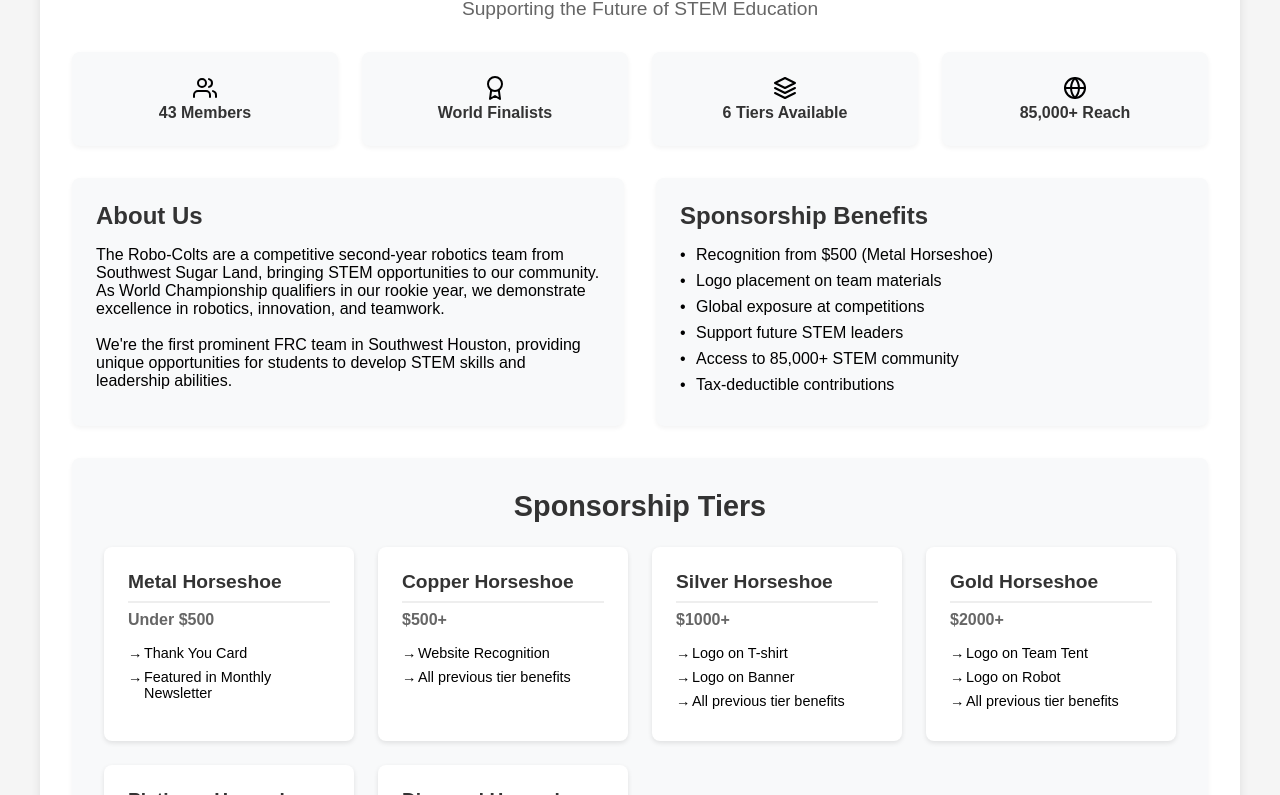
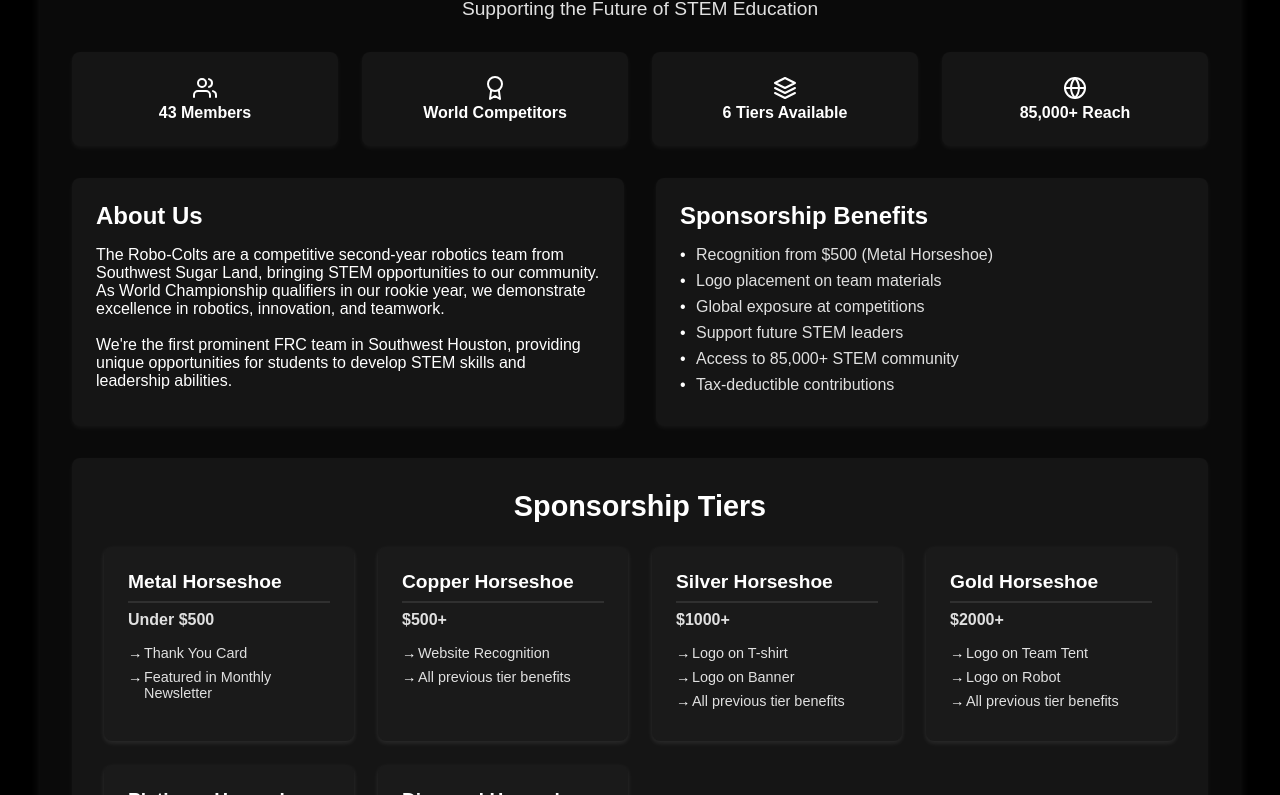
Before and after one commit to MuhammadAhsanS/ROBO-COLTS-TEAM-9478, a plain HTML site: page index.html in a window 1280 px wide. Shown: the part 119-914 px from the top of the page. Drawn offline with nearby package versions, Linux system fonts and the light colour scheme.

Commit message:
Update index.html

```diff
--- a/index.html
+++ b/index.html
@@ -15,17 +15,18 @@
         }
 
         body {
-            background-color: #f5f5f5;
+            background-color: #000000;
             padding: 2rem;
+            color: #ffffff;
         }
 
         .container {
             max-width: 1200px;
             margin: 0 auto;
-            background-color: white;
+            background-color: #0a0a0a;
             padding: 2rem;
             border-radius: 10px;
-            box-shadow: 0 2px 10px rgba(0, 0, 0, 0.1);
+            box-shadow: 0 2px 10px rgba(255, 255, 255, 0.1);
         }
 
         .header {
@@ -35,13 +36,13 @@
 
         .header h1 {
             font-size: 2.5rem;
-            color: #333;
+            color: #ffffff;
             margin-bottom: 0.5rem;
         }
 
         .header p {
             font-size: 1.2rem;
-            color: #666;
+            color: #e0e0e0;
         }
 
         .stats-grid {
@@ -52,22 +53,22 @@
         }
 
         .stat-card {
-            background-color: #f8f9fa;
+            background-color: #151515;
             padding: 1.5rem;
             border-radius: 8px;
             text-align: center;
-            box-shadow: 0 2px 5px rgba(0, 0, 0, 0.05);
+            box-shadow: 0 2px 5px rgba(255, 255, 255, 0.05);
         }
 
         .stat-card i {
             font-size: 1.5rem;
-            color: #555;
+            color: #ffffff;
             margin-bottom: 0.5rem;
         }
 
         .stat-card p {
             font-weight: bold;
-            color: #333;
+            color: #ffffff;
         }
 
         .main-content {
@@ -78,15 +79,15 @@
         }
 
         .content-section {
-            background-color: #f8f9fa;
+            background-color: #151515;
             padding: 1.5rem;
             border-radius: 8px;
-            box-shadow: 0 2px 5px rgba(0, 0, 0, 0.05);
+            box-shadow: 0 2px 5px rgba(255, 255, 255, 0.05);
         }
 
         .content-section h2 {
             font-size: 1.5rem;
-            color: #333;
+            color: #ffffff;
             margin-bottom: 1rem;
         }
 
@@ -98,26 +99,28 @@
             margin-bottom: 0.5rem;
             padding-left: 1rem;
             position: relative;
+            color: #e0e0e0;
         }
 
         .content-section li:before {
             content: "•";
             position: absolute;
             left: 0;
+            color: #ffffff;
         }
 
         .tiers-section {
             margin: 2rem 0;
-            background-color: #f8f9fa;
+            background-color: #151515;
             padding: 2rem;
             border-radius: 8px;
-            box-shadow: 0 2px 5px rgba(0, 0, 0, 0.05);
+            box-shadow: 0 2px 5px rgba(255, 255, 255, 0.05);
         }
 
         .tiers-section h2 {
             text-align: center;
             font-size: 1.8rem;
-            color: #333;
+            color: #ffffff;
             margin-bottom: 1.5rem;
         }
 
@@ -128,22 +131,22 @@
         }
 
         .tier-card {
-            background-color: white;
+            background-color: #1a1a1a;
             padding: 1.5rem;
             border-radius: 8px;
-            box-shadow: 0 2px 5px rgba(0, 0, 0, 0.1);
+            box-shadow: 0 2px 5px rgba(255, 255, 255, 0.1);
         }
 
         .tier-card h3 {
-            color: #333;
+            color: #ffffff;
             font-size: 1.2rem;
             margin-bottom: 0.5rem;
-            border-bottom: 2px solid #eee;
+            border-bottom: 2px solid #303030;
             padding-bottom: 0.5rem;
         }
 
         .tier-price {
-            color: #666;
+            color: #e0e0e0;
             font-weight: bold;
             margin-bottom: 1rem;
         }
@@ -157,32 +160,34 @@
             padding-left: 1rem;
             position: relative;
             font-size: 0.9rem;
+            color: #e0e0e0;
         }
 
         .tier-benefits li:before {
             content: "→";
             position: absolute;
             left: 0;
+            color: #ffffff;
         }
 
         .contact {
             text-align: center;
-            background-color: #f8f9fa;
+            background-color: #151515;
             padding: 1.5rem;
             border-radius: 8px;
             margin-bottom: 2rem;
-            box-shadow: 0 2px 5px rgba(0, 0, 0, 0.05);
+            box-shadow: 0 2px 5px rgba(255, 255, 255, 0.05);
         }
 
         .contact h2 {
             font-size: 1.5rem;
-            color: #333;
+            color: #ffffff;
             margin-bottom: 1rem;
         }
 
         .footer {
             text-align: center;
-            color: #666;
+            color: #e0e0e0;
             font-size: 0.9rem;
         }
 
@@ -190,6 +195,7 @@
             body {
                 padding: 0;
                 background-color: white;
+                color: black;
             }
             .container {
                 box-shadow: none;
@@ -212,7 +218,7 @@
             </div>
             <div class="stat-card">
                 <i data-feather="award"></i>
-                <p>World Finalists</p>
+                <p>World Competitors</p>
             </div>
             <div class="stat-card">
                 <i data-feather="layers"></i>
```
